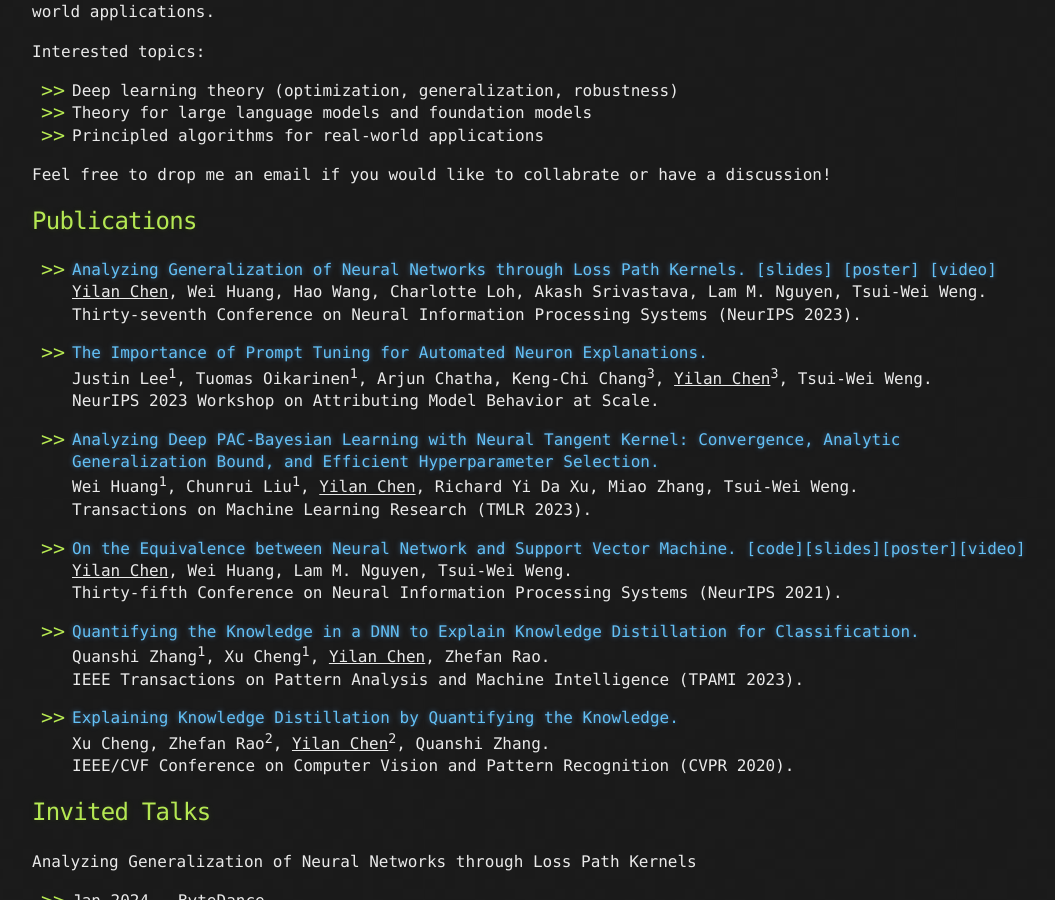
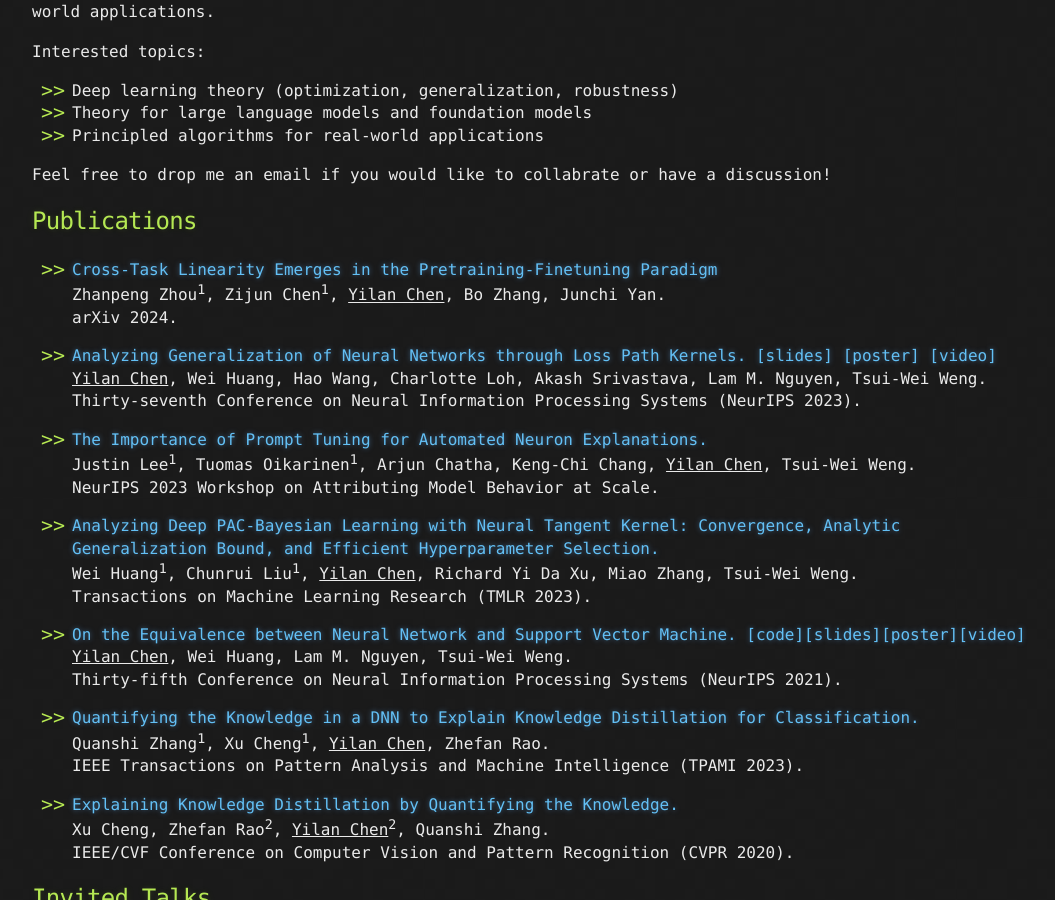
Before and after one commit to yilanchen6/yilanchen6.github.io, a Jekyll site: the page built from index.md, in a window 1280 px wide and 900 px high, scrolled down 566 px. Shown: the whole window, without its empty margins (108-1163 px from the left). Built offline with Jekyll 4.4.1, drawn with Linux system fonts in a browser that asks for light colours.

Commit message:
Update index.md

```diff
--- a/index.md
+++ b/index.md
@@ -54,13 +54,18 @@ Feel free to drop me an email if you would like to collabrate or have a discussi
 
 
 ## Publications
+- [Cross-Task Linearity Emerges in the Pretraining-Finetuning Paradigm](https://arxiv.org/pdf/2402.03660.pdf)<br>
+Zhanpeng Zhou<sup>1</sup>, Zijun Chen<sup>1</sup>, <u>Yilan Chen</u>, Bo Zhang, Junchi Yan.<br>
+arXiv 2024.
+
+
 - [Analyzing Generalization of Neural Networks through Loss Path Kernels.](https://openreview.net/pdf?id=8Ba7VJ7xiM) [[slides]](/files/LPK.pdf) [[poster]](/files/LPK_poster.pdf) [[video]](https://nips.cc/virtual/2023/poster/72664)<br>
 <u>Yilan Chen</u>, Wei Huang, Hao Wang, Charlotte Loh, Akash Srivastava, Lam M. Nguyen, Tsui-Wei Weng.<br>
 Thirty-seventh Conference on Neural Information Processing Systems (NeurIPS 2023).
 
 
 - [The Importance of Prompt Tuning for Automated Neuron Explanations.](https://arxiv.org/pdf/2310.06200.pdf)<br>
-Justin Lee<sup>1</sup>, Tuomas Oikarinen<sup>1</sup>, Arjun Chatha, Keng-Chi Chang<sup>3</sup>, <u>Yilan Chen</u><sup>3</sup>, Tsui-Wei Weng.<br>
+Justin Lee<sup>1</sup>, Tuomas Oikarinen<sup>1</sup>, Arjun Chatha, Keng-Chi Chang, <u>Yilan Chen</u>, Tsui-Wei Weng.<br>
 NeurIPS 2023 Workshop on Attributing Model Behavior at Scale.
 
 - [Analyzing Deep PAC-Bayesian Learning with Neural Tangent Kernel: Convergence, Analytic Generalization Bound, and Efficient Hyperparameter Selection.](https://openreview.net/pdf?id=nEX2q5B2RQ)<br>
```
